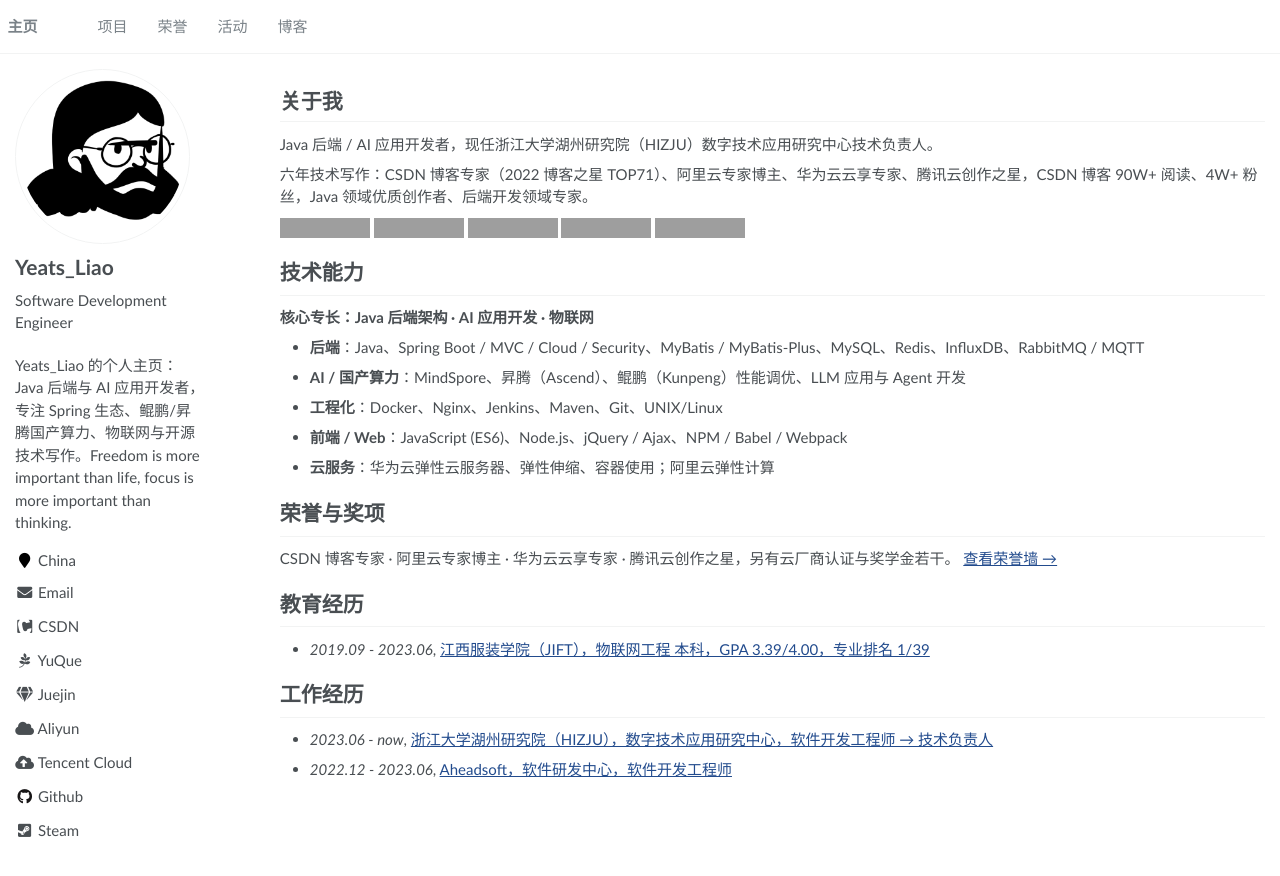
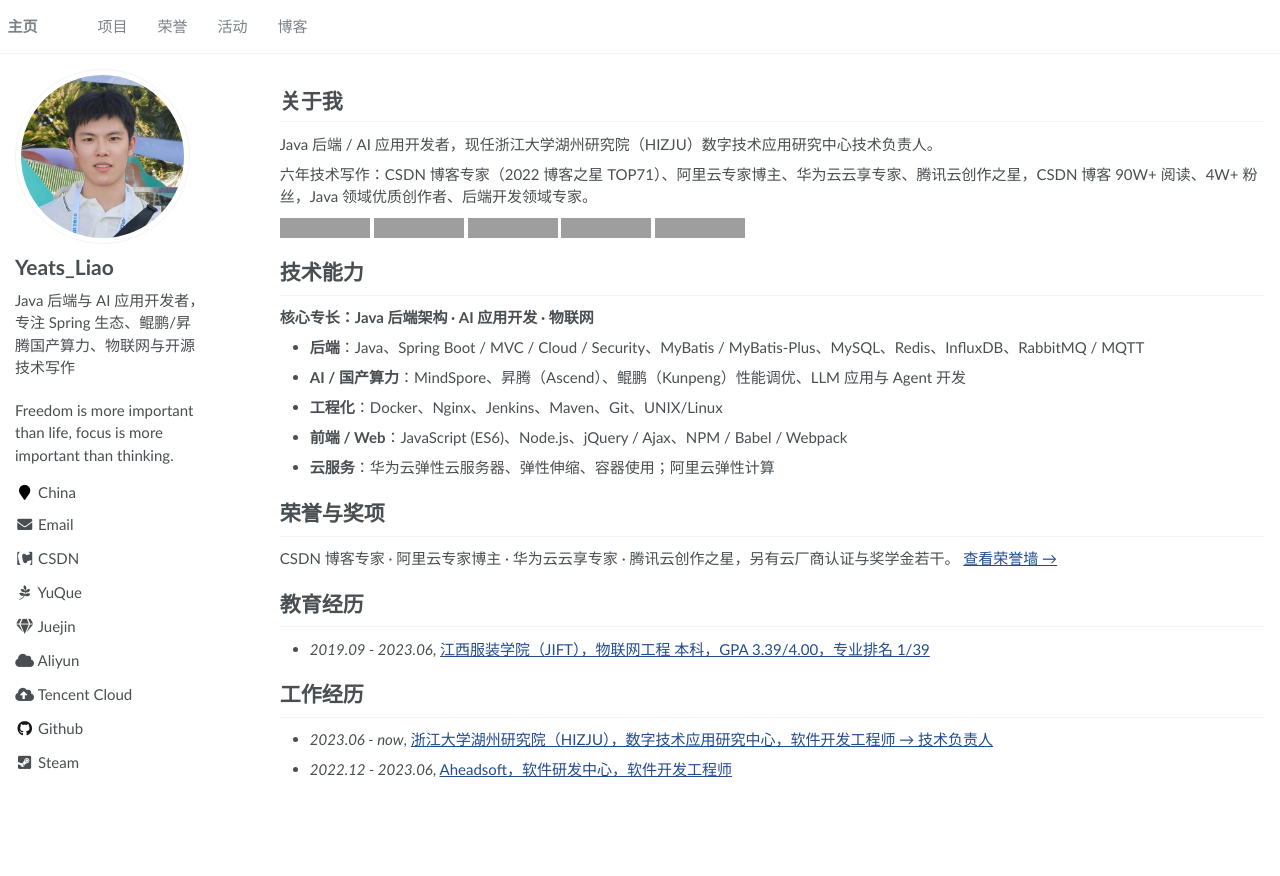
Before and after one commit to YeatsLiao/yeatsliao.github.io, a Jekyll site: the page built from _pages/about.md, in a window 1280 px wide. Shown: the top 876 px of the page. Built offline with Jekyll 4.4.1, drawn with Linux system fonts in a browser that asks for light colours; grey boxes are pictures that could not be loaded.

Commit message:
feat: 更换个人头像并更新站点简介文案

```diff
--- a/_config.yml
+++ b/_config.yml
@@ -7,7 +7,7 @@
 # Site Settings
 future: true
 title                    : "Yeats_Liao"
-description              : "Yeats_Liao 的个人主页：Java 后端与 AI 应用开发者，专注 Spring 生态、鲲鹏/昇腾国产算力、物联网与开源技术写作。Freedom is more important than life, focus is more important than thinking."
+description              : "Freedom is more important than life, focus is more important than thinking."
 repository               : "yeatsliao/yeatsliao.github.io"
 
 # google analytics
@@ -21,8 +21,8 @@ baidu_site_verification  :  # get baidu_site_verification from https://ziyuan.ba
 # Site Author
 author:
   name             : "Yeats_Liao"
-  avatar           : "images/site/android-chrome-512x512.png"
-  bio              : "Software Development Engineer"
+  avatar           : "images/site/avatar.jpg"
+  bio              : "Java 后端与 AI 应用开发者，专注 Spring 生态、鲲鹏/昇腾国产算力、物联网与开源技术写作"
   location         : "China"
   employer         :
   pubmed           :
```
Also changed, not shown: images/site/avatar.jpg (added).
